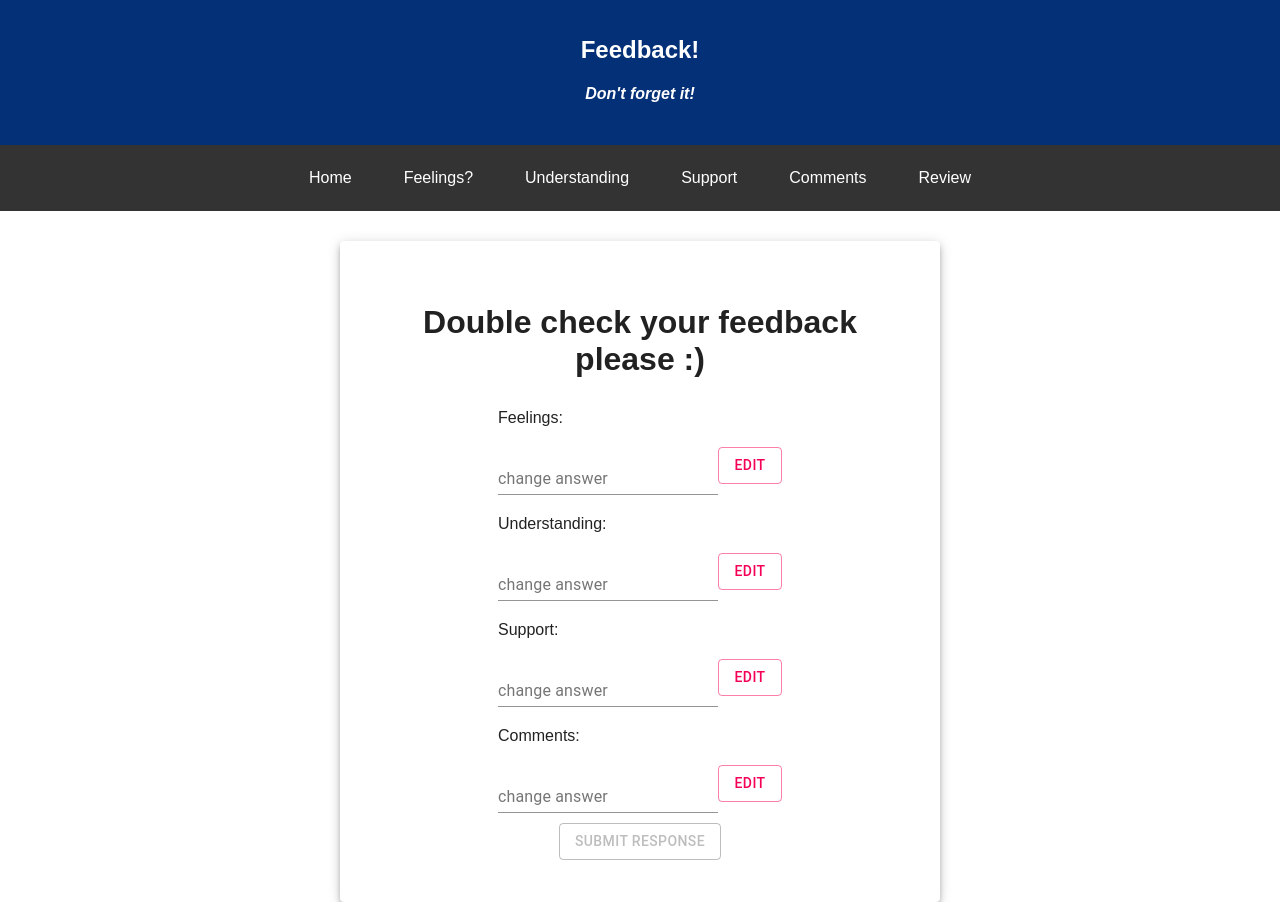
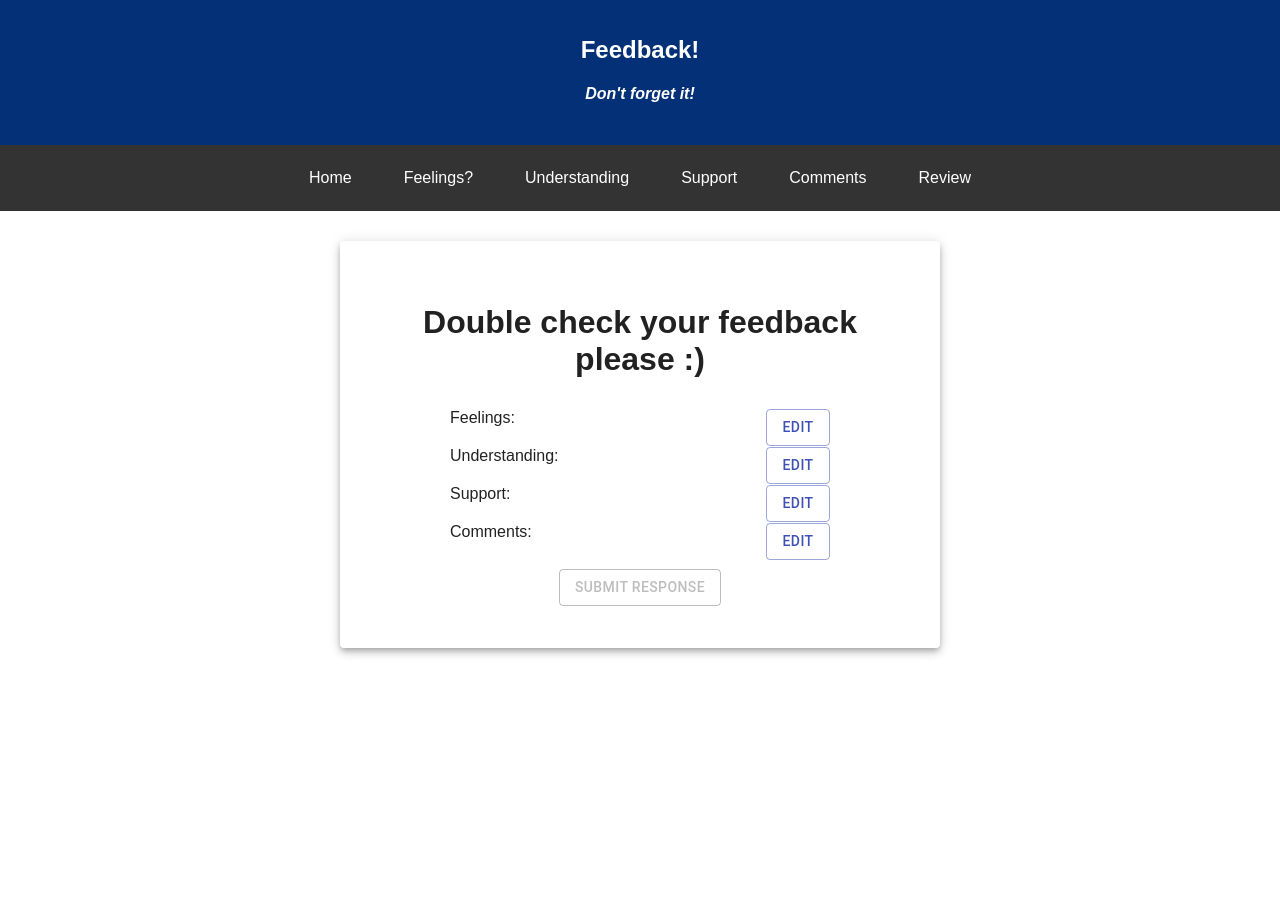
Before and after one commit to Benstraum/redux-feedback-loop, a React (Create React App) app: page /#/Review in a window 1280 px wide. After the commit the page ends 800 px from the top, so only its background shows below. Built offline with nearby package versions, Linux system fonts and the light colour scheme.

Commit message:
it may be spaghetti but it's my spaghetti

```diff
--- a/src/components/ReviewPage/ReviewPage.css
+++ b/src/components/ReviewPage/ReviewPage.css
@@ -18,5 +18,5 @@ ul{
     list-style-type: none;
     margin: 0;
     padding: 0;
-    display: inline-block;
+
 }
--- a/src/components/ReviewPage/ReviewPage.js
+++ b/src/components/ReviewPage/ReviewPage.js
@@ -13,7 +13,12 @@ class ReviewPage extends Component {
         feeling:'',
         understanding:'',
         support:'',
-        comment:''
+        comment:'',
+        editFeel:true,
+        editUnderstanding:true,
+        editSupport:true,
+        editComment:true
+
     }
     finishForm = () => {
         axios({
@@ -36,18 +41,26 @@ class ReviewPage extends Component {
             [input]: event.target.value
         });
     }
-    editButtonHandle = (buttontype, stateInfo) => {
+    editButtonHandle = (buttontype, stateInfo, stateKey) => {
         this.props.dispatch({
             type:buttontype,
             payload: stateInfo
         })
+
         this.setState({
-            feeling:'',
-            understanding:'',
-            support:'',
-            comment:''
+            editFeel:true,
+            editUnderstanding:true,
+            editSupport:true,
+            editComment:true
         })
 console.log(this.props.feedback)
+console.log(this.state)
+    }
+    toggleBool =(stateKey, bool)=>{
+        this.setState({
+            ...this.state,
+        [stateKey]: bool
+        })
     }
     render() {
         let feeling = this.props.feedback.feeling,
@@ -59,23 +72,24 @@ console.log(this.props.feedback)
                     <h1>Double check your feedback please :)</h1>
                     <div className='reviewlist'>
                         <ul>
-                            <li>Feelings: {feeling}</li>
-                            <li> <Textfield id="outlined-basic" label={"change answer"} type="number" onChange={(event) => this.onInputChange(event, 'feeling')} />
-                                <Button variant="outlined" color="secondary" onClick={() =>this.editButtonHandle('SET_FEELING', this.state.feeling)}>Edit</Button>
-                            </li>
-                            <li>Understanding: {understanding}</li>
-                            <li>  <Textfield id="outlined-basic" label="change answer" type="number" onChange={(event) => this.onInputChange(event, 'understanding')} />
-                                <Button variant="outlined" color="secondary" onClick={() =>this.editButtonHandle('SET_UNDERSTANDING', this.state.understanding)}>Edit</Button>
-                            </li>
-                            <li>Support: {support}</li>
-                            <li> <Textfield id="outlined-basic" label="change answer" type="number" onChange={(event) => this.onInputChange(event, 'support')} />
-                                <Button variant="outlined" color="secondary" onClick={() =>this.editButtonHandle('SET_SUPPORT', this.state.support)}>Edit</Button >
-                            </li>
-                            <li>Comments: {this.props.feedback.comment}</li>
-                            <li> <Textfield id="outlined-basic" label="change answer" type="text" onChange={(event) => this.onInputChange(event, 'comment')} />
-                                <Button variant="outlined" color="secondary" onClick={() => this.editButtonHandle('SET_COMMENT', this.state.comment)}>Edit</Button>
-                            </li>
+                            {this.state.editFeel ? <li>Feelings: {feeling}<Button variant="outlined" color="primary" onClick={() =>this.toggleBool('editFeel', false)}>edit</Button></li> :
+                            <li> <Textfield id="outlined-basic" label={"change answer"} type="number" onChange={(event) => this.onInputChange(event, 'feeling', 'editFeel')} />
+                                <Button variant="outlined" color="secondary" onClick={() =>this.editButtonHandle('SET_FEELING', this.state.feeling)}>submit change</Button>
+                            </li>}
+                            {this.state.editUnderstanding ? <li>Understanding: {understanding}<Button variant="outlined" color="primary" onClick={() =>this.toggleBool('editUnderstanding', false)}>edit</Button></li> :
+                            <li>  <Textfield id="outlined-basic" label="change answer" type="number" onChange={(event) => this.onInputChange(event, 'understanding', 'editUnderstanding')} />
+                                <Button variant="outlined" color="secondary" onClick={() =>this.editButtonHandle('SET_UNDERSTANDING', this.state.understanding)}>submit change</Button>
+                            </li>}
+                            {this.state.editSupport ? <li>Support: {support}<Button variant="outlined" color="primary" onClick={() =>this.toggleBool('editSupport', false)}>edit</Button></li> :
+                            <li> <Textfield id="outlined-basic" label="change answer" type="number" onChange={(event) => this.onInputChange(event, 'support', 'editSupport')} />
+                                <Button variant="outlined" color="secondary" onClick={() =>this.editButtonHandle('SET_SUPPORT', this.state.support)}>submit change</Button >
+                            </li>}
+                            {this.state.editComment ?<li>Comments: {this.props.feedback.comment}<Button variant="outlined" color="primary" onClick={() =>this.toggleBool('editComment', false)}>edit</Button></li> :
+                            <li> <Textfield id="outlined-basic" label="change answer" type="text" onChange={(event) => this.onInputChange(event, 'comment', 'editComment')} />
+                                <Button variant="outlined" color="secondary" onClick={() => this.editButtonHandle('SET_COMMENT', this.state.comment)}>submit change</Button>
+                            </li>}
                         </ul>
+                        <br></br>
                         {feeling === '' || understanding === '' || support === '' ? <Button disabled variant="outlined" color="secondary">Submit Response</Button> : <Button variant="outlined" color="primary" onClick={this.finishForm}>Submit Response</Button>}
                     </div>
                 </Grid>
```
